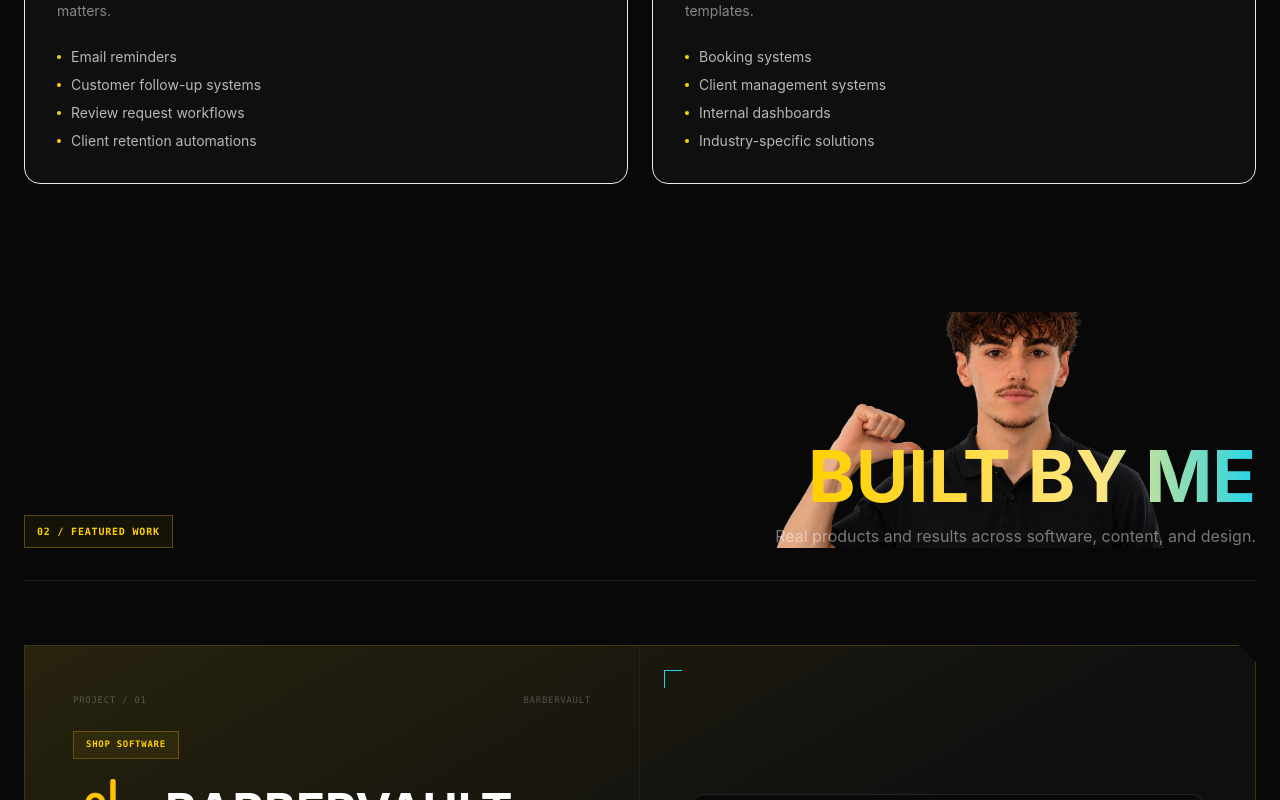
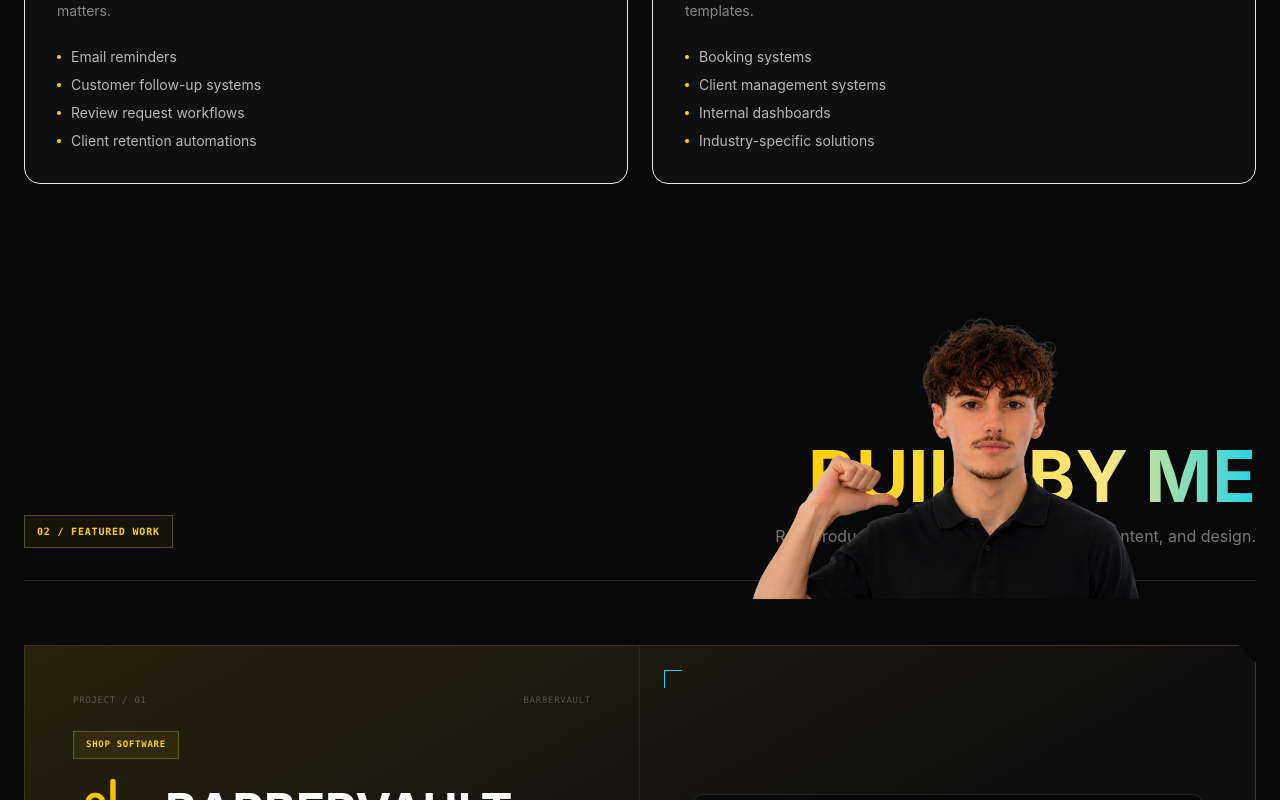
Before and after one commit to Regan-06/Regan-portfolio, a Next.js app in the folder Regan-portfolio/: page / in a window 1280 px wide. Shown: the part 2611-3411 px from the top of the page. Built offline with nearby package versions, Linux system fonts and the light colour scheme.

Commit message:
Move image to section level at z-50 to fix stacking context clipping

```diff
--- a/Regan-portfolio/src/components/Projects.tsx
+++ b/Regan-portfolio/src/components/Projects.tsx
@@ -227,9 +227,20 @@ function ProjectMockup({ type }: { type: string }) {
 
 export default function Projects() {
   return (
-    <section id="projects" className="relative py-16 md:py-32 px-4 md:px-6 overflow-x-hidden z-10">
+    <section id="projects" className="relative py-16 md:py-32 px-4 md:px-6 overflow-x-hidden">
       <div className="absolute inset-0 bg-gradient-to-b from-[#080808] to-[#0a0a0a]" />
       <div className="absolute top-0 left-1/2 -translate-x-1/2 w-[600px] h-[300px] bg-[#FFD000]/4 rounded-full blur-[100px] pointer-events-none" />
+
+      {/* Image lives directly in the section at z-50 so it clears all stacking contexts */}
+      <motion.img
+        src="/regan-builtbyme.png"
+        alt="Regan"
+        initial={{ y: 80, opacity: 0 }}
+        whileInView={{ y: 0, opacity: 1 }}
+        viewport={{ once: true, margin: "-40px" }}
+        transition={{ duration: 0.85, ease: [0.23, 1, 0.32, 1], delay: 0.15 }}
+        className="absolute top-0 right-4 md:right-12 z-50 h-44 sm:h-56 md:h-72 w-auto object-contain object-top pointer-events-none select-none"
+      />
 
       <div className="relative z-10 max-w-7xl mx-auto">
         <motion.div
@@ -243,17 +254,6 @@ export default function Projects() {
             02 / Featured Work
           </div>
           <div className="relative md:text-right">
-            {/* Image pops up from below — bottom of shirt sits just below the subtitle */}
-            <motion.img
-              src="/regan-builtbyme.png"
-              alt="Regan"
-              initial={{ y: 80, opacity: 0 }}
-              whileInView={{ y: 0, opacity: 1 }}
-              viewport={{ once: true, margin: "-40px" }}
-              transition={{ duration: 0.85, ease: [0.23, 1, 0.32, 1], delay: 0.15 }}
-              className="absolute bottom-0 right-0 z-0 h-44 sm:h-56 md:h-72 w-auto object-contain object-bottom pointer-events-none select-none"
-            />
-
             {/* Text on top */}
             <div className="relative z-10">
               <h2 className="display-font text-4xl sm:text-5xl md:text-7xl font-bold leading-none">
```
